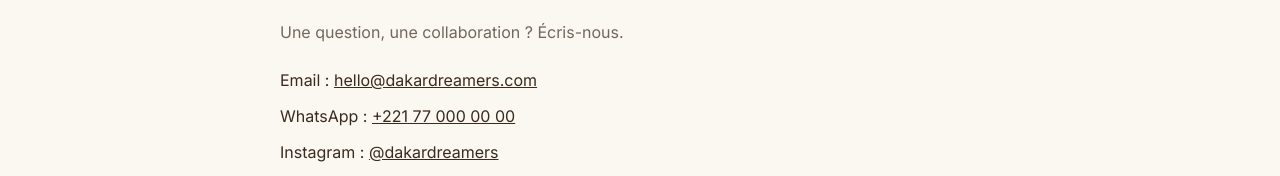
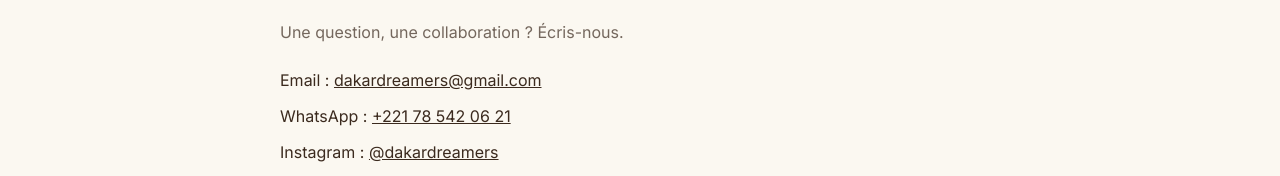
Before and after one commit to dakardreamers/dakar-dreamers, a Next.js app: page /contact in a window 1280 px wide. Shown: the part 200-376 px from the top of the page. Built offline with nearby package versions, Linux system fonts and the light colour scheme.

Commit message:
Ajout des vrais contacts

```diff
--- a/app/contact/page.tsx
+++ b/app/contact/page.tsx
@@ -5,10 +5,10 @@ export default function Contact() {
       <p className="text-choco/70 mb-6">Une question, une collaboration ? Écris-nous.</p>
       <ul className="space-y-3 text-choco">
         <li>
-          Email : <a href="mailto:dakardreamers@gmail.com" className="underline">hello@dakardreamers.com</a>
+          Email : <a href="mailto:dakardreamers@gmail.com" className="underline">dakardreamers@gmail.com</a>
         </li>
         <li>
-          WhatsApp : <a href="https://wa.me/221785420621" className="underline">+221 77 000 00 00</a>
+          WhatsApp : <a href="https://wa.me/221785420621" className="underline">+221 78 542 06 21</a>
         </li>
         <li>
           Instagram : <a href="https://instagram.com/dakardreamers" className="underline">@dakardreamers</a>
```
Also changed, not shown: app/admin/produits/commandes/page.tsx (renamed from app/admin/commandes/page.tsx).
